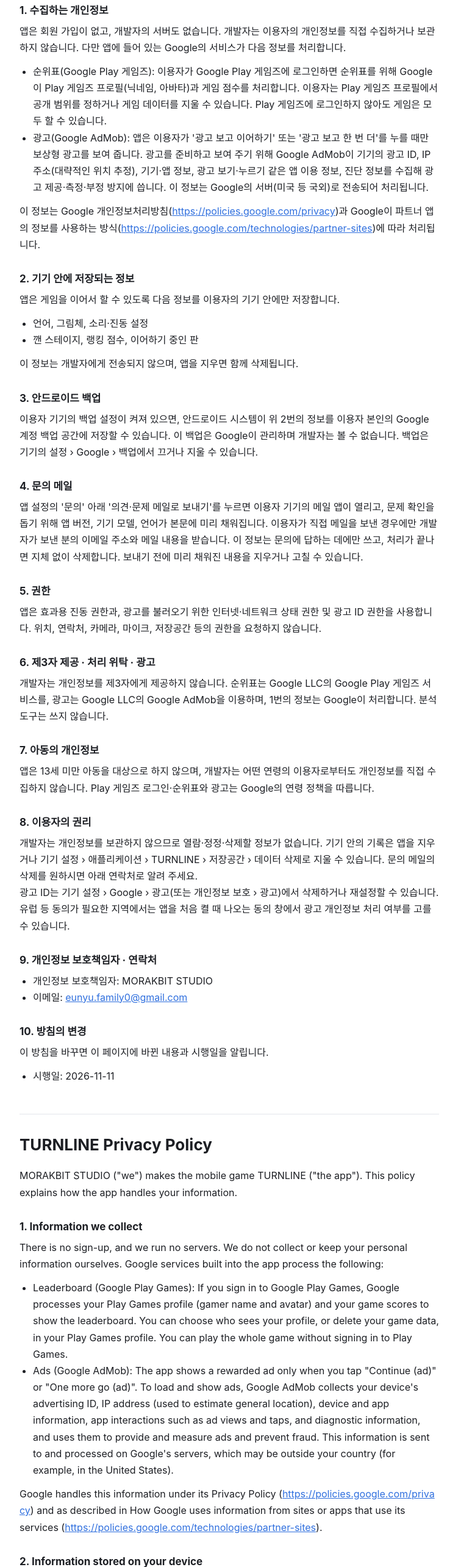
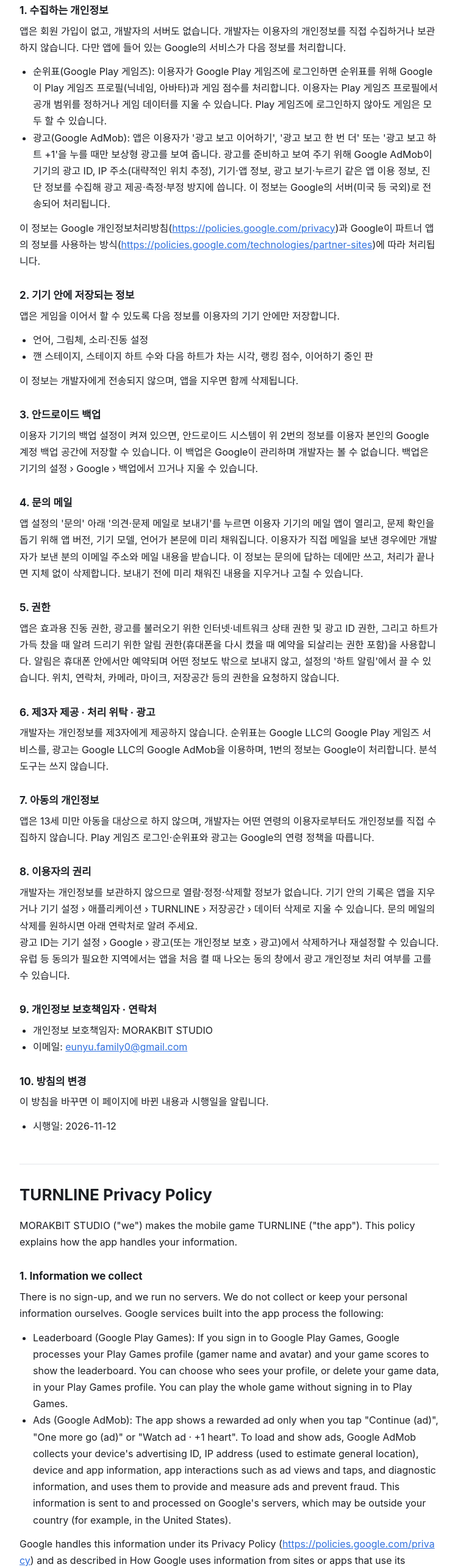
Before and after one commit to morakbit/morakbit.github.io, a plain HTML site: page turnline/privacy/index.html in a window 1280 px wide. Shown: the part 231-2800 px from the top of the page at 61% size, without its empty margins (264-1015 px from the left). Drawn offline with Linux system fonts and the light colour scheme.

Commit message:
Add files via upload

```diff
--- a/turnline/privacy/index.html
+++ b/turnline/privacy/index.html
@@ -33,18 +33,18 @@ footer { color:var(--muted); font-size:13px; margin-top:48px; }
 <p>MORAKBIT STUDIO(이하 '개발자')는 모바일 게임 TURNLINE(이하 '앱')을 이용하는 분의 개인정보를 소중히 여기며, 「개인정보 보호법」 등 관련 법령을 지킵니다.</p>
 <h2>1. 수집하는 개인정보</h2>
 <p>앱은 회원 가입이 없고, 개발자의 서버도 없습니다. 개발자는 이용자의 개인정보를 직접 수집하거나 보관하지 않습니다. 다만 앱에 들어 있는 Google의 서비스가 다음 정보를 처리합니다.</p>
-<ul><li>순위표(Google Play 게임즈): 이용자가 Google Play 게임즈에 로그인하면 순위표를 위해 Google이 Play 게임즈 프로필(닉네임, 아바타)과 게임 점수를 처리합니다. 이용자는 Play 게임즈 프로필에서 공개 범위를 정하거나 게임 데이터를 지울 수 있습니다. Play 게임즈에 로그인하지 않아도 게임은 모두 할 수 있습니다.</li><li>광고(Google AdMob): 앱은 이용자가 '광고 보고 이어하기' 또는 '광고 보고 한 번 더'를 누를 때만 보상형 광고를 보여 줍니다. 광고를 준비하고 보여 주기 위해 Google AdMob이 기기의 광고 ID, IP 주소(대략적인 위치 추정), 기기·앱 정보, 광고 보기·누르기 같은 앱 이용 정보, 진단 정보를 수집해 광고 제공·측정·부정 방지에 씁니다. 이 정보는 Google의 서버(미국 등 국외)로 전송되어 처리됩니다.</li></ul>
+<ul><li>순위표(Google Play 게임즈): 이용자가 Google Play 게임즈에 로그인하면 순위표를 위해 Google이 Play 게임즈 프로필(닉네임, 아바타)과 게임 점수를 처리합니다. 이용자는 Play 게임즈 프로필에서 공개 범위를 정하거나 게임 데이터를 지울 수 있습니다. Play 게임즈에 로그인하지 않아도 게임은 모두 할 수 있습니다.</li><li>광고(Google AdMob): 앱은 이용자가 '광고 보고 이어하기', '광고 보고 한 번 더' 또는 '광고 보고 하트 +1'을 누를 때만 보상형 광고를 보여 줍니다. 광고를 준비하고 보여 주기 위해 Google AdMob이 기기의 광고 ID, IP 주소(대략적인 위치 추정), 기기·앱 정보, 광고 보기·누르기 같은 앱 이용 정보, 진단 정보를 수집해 광고 제공·측정·부정 방지에 씁니다. 이 정보는 Google의 서버(미국 등 국외)로 전송되어 처리됩니다.</li></ul>
 <p>이 정보는 Google 개인정보처리방침(<a href="https://policies.google.com/privacy">https://policies.google.com/privacy</a>)과 Google이 파트너 앱의 정보를 사용하는 방식(<a href="https://policies.google.com/technologies/partner-sites">https://policies.google.com/technologies/partner-sites</a>)에 따라 처리됩니다.</p>
 <h2>2. 기기 안에 저장되는 정보</h2>
 <p>앱은 게임을 이어서 할 수 있도록 다음 정보를 이용자의 기기 안에만 저장합니다.</p>
-<ul><li>언어, 그림체, 소리·진동 설정</li><li>깬 스테이지, 랭킹 점수, 이어하기 중인 판</li></ul>
+<ul><li>언어, 그림체, 소리·진동 설정</li><li>깬 스테이지, 스테이지 하트 수와 다음 하트가 차는 시각, 랭킹 점수, 이어하기 중인 판</li></ul>
 <p>이 정보는 개발자에게 전송되지 않으며, 앱을 지우면 함께 삭제됩니다.</p>
 <h2>3. 안드로이드 백업</h2>
 <p>이용자 기기의 백업 설정이 켜져 있으면, 안드로이드 시스템이 위 2번의 정보를 이용자 본인의 Google 계정 백업 공간에 저장할 수 있습니다. 이 백업은 Google이 관리하며 개발자는 볼 수 없습니다. 백업은 기기의 설정 › Google › 백업에서 끄거나 지울 수 있습니다.</p>
 <h2>4. 문의 메일</h2>
 <p>앱 설정의 '문의' 아래 '의견·문제 메일로 보내기'를 누르면 이용자 기기의 메일 앱이 열리고, 문제 확인을 돕기 위해 앱 버전, 기기 모델, 언어가 본문에 미리 채워집니다. 이용자가 직접 메일을 보낸 경우에만 개발자가 보낸 분의 이메일 주소와 메일 내용을 받습니다. 이 정보는 문의에 답하는 데에만 쓰고, 처리가 끝나면 지체 없이 삭제합니다. 보내기 전에 미리 채워진 내용을 지우거나 고칠 수 있습니다.</p>
 <h2>5. 권한</h2>
-<p>앱은 효과용 진동 권한과, 광고를 불러오기 위한 인터넷·네트워크 상태 권한 및 광고 ID 권한을 사용합니다. 위치, 연락처, 카메라, 마이크, 저장공간 등의 권한을 요청하지 않습니다.</p>
+<p>앱은 효과용 진동 권한, 광고를 불러오기 위한 인터넷·네트워크 상태 권한 및 광고 ID 권한, 그리고 하트가 가득 찼을 때 알려 드리기 위한 알림 권한(휴대폰을 다시 켰을 때 예약을 되살리는 권한 포함)을 사용합니다. 알림은 휴대폰 안에서만 예약되며 어떤 정보도 밖으로 보내지 않고, 설정의 '하트 알림'에서 끌 수 있습니다. 위치, 연락처, 카메라, 마이크, 저장공간 등의 권한을 요청하지 않습니다.</p>
 <h2>6. 제3자 제공 · 처리 위탁 · 광고</h2>
 <p>개발자는 개인정보를 제3자에게 제공하지 않습니다. 순위표는 Google LLC의 Google Play 게임즈 서비스를, 광고는 Google LLC의 Google AdMob을 이용하며, 1번의 정보는 Google이 처리합니다. 분석 도구는 쓰지 않습니다.</p>
 <h2>7. 아동의 개인정보</h2>
@@ -55,25 +55,25 @@ footer { color:var(--muted); font-size:13px; margin-top:48px; }
 <ul><li>개인정보 보호책임자: MORAKBIT STUDIO</li><li>이메일: <a href="mailto:eunyu.family0@gmail.com">eunyu.family0@gmail.com</a></li></ul>
 <h2>10. 방침의 변경</h2>
 <p>이 방침을 바꾸면 이 페이지에 바뀐 내용과 시행일을 알립니다.</p>
-<ul><li>시행일: 2026-11-11</li></ul>
+<ul><li>시행일: 2026-11-12</li></ul>
 </section>
 <section id="en" lang="en">
 <h1>TURNLINE Privacy Policy</h1>
 <p>MORAKBIT STUDIO ("we") makes the mobile game TURNLINE ("the app"). This policy explains how the app handles your information.</p>
 <h2>1. Information we collect</h2>
 <p>There is no sign-up, and we run no servers. We do not collect or keep your personal information ourselves. Google services built into the app process the following:</p>
-<ul><li>Leaderboard (Google Play Games): If you sign in to Google Play Games, Google processes your Play Games profile (gamer name and avatar) and your game scores to show the leaderboard. You can choose who sees your profile, or delete your game data, in your Play Games profile. You can play the whole game without signing in to Play Games.</li><li>Ads (Google AdMob): The app shows a rewarded ad only when you tap "Continue (ad)" or "One more go (ad)". To load and show ads, Google AdMob collects your device's advertising ID, IP address (used to estimate general location), device and app information, app interactions such as ad views and taps, and diagnostic information, and uses them to provide and measure ads and prevent fraud. This information is sent to and processed on Google's servers, which may be outside your country (for example, in the United States).</li></ul>
+<ul><li>Leaderboard (Google Play Games): If you sign in to Google Play Games, Google processes your Play Games profile (gamer name and avatar) and your game scores to show the leaderboard. You can choose who sees your profile, or delete your game data, in your Play Games profile. You can play the whole game without signing in to Play Games.</li><li>Ads (Google AdMob): The app shows a rewarded ad only when you tap "Continue (ad)", "One more go (ad)" or "Watch ad · +1 heart". To load and show ads, Google AdMob collects your device's advertising ID, IP address (used to estimate general location), device and app information, app interactions such as ad views and taps, and diagnostic information, and uses them to provide and measure ads and prevent fraud. This information is sent to and processed on Google's servers, which may be outside your country (for example, in the United States).</li></ul>
 <p>Google handles this information under its Privacy Policy (<a href="https://policies.google.com/privacy">https://policies.google.com/privacy</a>) and as described in How Google uses information from sites or apps that use its services (<a href="https://policies.google.com/technologies/partner-sites">https://policies.google.com/technologies/partner-sites</a>).</p>
 <h2>2. Information stored on your device</h2>
 <p>So you can continue playing, the app stores the following only on your device:</p>
-<ul><li>Language, art style, and sound and vibration settings</li><li>Cleared stages, ranked scores, and a game in progress</li></ul>
+<ul><li>Language, art style, and sound and vibration settings</li><li>Cleared stages, your stage hearts and when the next one refills, ranked scores, and a game in progress</li></ul>
 <p>This information is never sent to us, and it is deleted when you uninstall the app.</p>
 <h2>3. Android backup</h2>
 <p>If backup is turned on for your device, Android may save the information in section 2 to your own Google account's backup storage. Google manages this backup, and we cannot see it. You can turn backup off or delete it in your device's Settings › Google › Backup.</p>
 <h2>4. Contact email</h2>
 <p>When you tap "Email us feedback or a problem" under "Support" in the app's settings, your device's email app opens with the app version, device model and language filled in to help us look into your issue. We receive your email address and message only if you choose to send the email. We use them only to reply to you and delete them once your request is handled. You can edit or remove the pre-filled details before sending.</p>
 <h2>5. Permissions</h2>
-<p>The app uses the vibration permission for haptic effects, and the internet, network state and advertising ID permissions to load ads. It does not ask for location, contacts, camera, microphone, or storage access.</p>
+<p>The app uses the vibration permission for haptic effects, the internet, network state and advertising ID permissions to load ads, and the notification permission to tell you when your hearts are full (including the permission to restore that reminder after the phone restarts). Notifications are scheduled on your phone only, send nothing anywhere, and can be turned off with "Heart alerts" in Settings. It does not ask for location, contacts, camera, microphone, or storage access.</p>
 <h2>6. Sharing, processors and ads</h2>
 <p>We do not share personal information with third parties. The leaderboard uses Google Play Games Services and the ads use Google AdMob, both by Google LLC, and Google processes the information in section 1. The app has no analytics tools.</p>
 <h2>7. Children</h2>
@@ -84,7 +84,7 @@ footer { color:var(--muted); font-size:13px; margin-top:48px; }
 <ul><li>Privacy contact: MORAKBIT STUDIO</li><li>Email: <a href="mailto:eunyu.family0@gmail.com">eunyu.family0@gmail.com</a></li></ul>
 <h2>10. Changes</h2>
 <p>If we change this policy, we will post the new version and its effective date on this page.</p>
-<ul><li>Effective date: 2026-11-11</li></ul>
+<ul><li>Effective date: 2026-11-12</li></ul>
 </section>
 <footer>© MORAKBIT STUDIO</footer>
 </main>
```
